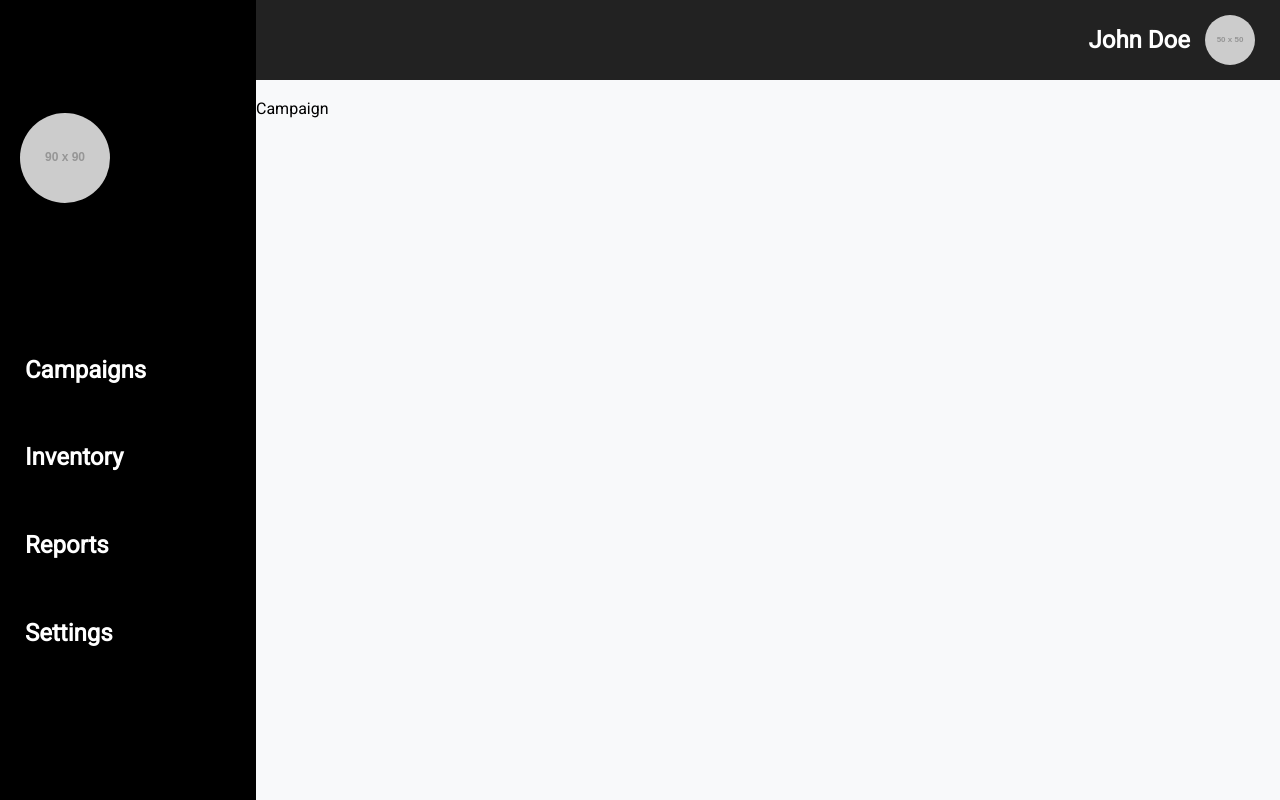
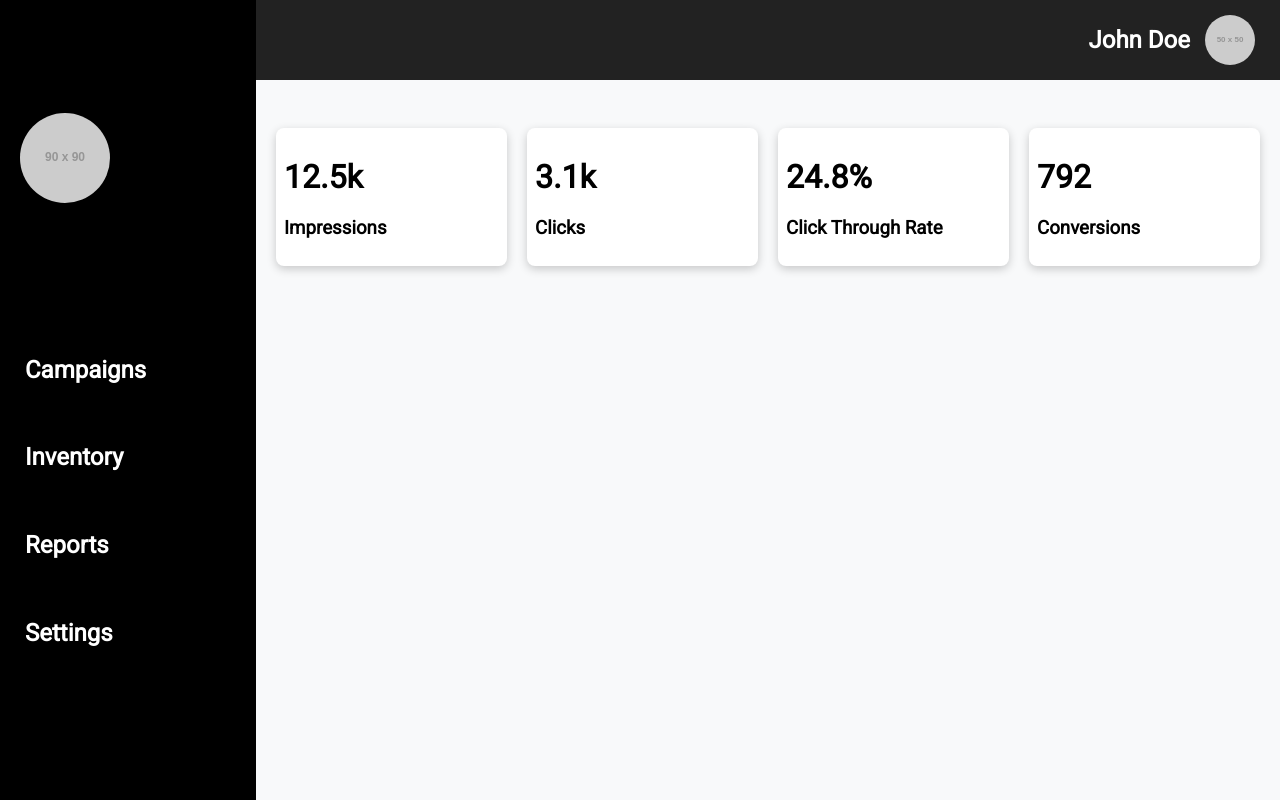
Before and after one commit to patra0o/AdServer-Advertisers-Publishers-Dashboard, a Next.js app: page /advertiser/dashboard/campaign in a window 1280 px wide. Built offline with nearby package versions, Linux system fonts and the light colour scheme.

Commit message:
Campaign Page created

```diff
--- /dev/null
+++ b/src/app/advertiser/dashboard/campaign/[page].tsx
@@ -0,0 +1,43 @@
+"use client"
+
+import React from 'react'
+import { useSearchParams } from 'next/navigation'
+import CampaignDataGrid from '@/components/campaingDataGrid'
+
+export default function CampaignPage() {
+
+  // Extracting campaign data from the query parameters
+  const searchParams = useSearchParams()
+  const id = searchParams.get('id')
+  const name = searchParams.get('name')
+  const start = searchParams.get('start')
+  const end = searchParams.get('end')
+  const updated = searchParams.get('updated')
+
+  return (
+    <div style={{ padding: "0 20px" }}>
+      <h1>{name}</h1>
+
+      <div className="highlightContainer">
+        <div className="highlightItem">
+          <h1>12.5k</h1>
+          <h3>Impressions</h3>
+        </div>
+        <div className="highlightItem">
+          <h1>3.1k</h1>
+          <h3>Clicks</h3>
+        </div>
+        <div className="highlightItem">
+          <h1>24.8%</h1>
+          <h3>Click Through Rate</h3>
+        </div>
+        <div className="highlightItem">
+          <h1>792</h1>
+          <h3>Conversions</h3>
+        </div>
+      </div>
+
+      {/* <CampaignDataGrid></CampaignDataGrid> */}
+    </div>
+  )
+}
--- a/src/app/advertiser/dashboard/campaign/page.tsx
+++ b/src/app/advertiser/dashboard/campaign/page.tsx
@@ -1,7 +1,8 @@
 import React from 'react'
+import CampaignPage from './[page]'
 
-export default function Campaign() {
+export default function CampaignDisplay() {
   return (
-    <div>Campaign</div>
+    <CampaignPage></CampaignPage>
   )
 }
--- a/src/app/globals.css
+++ b/src/app/globals.css
@@ -104,9 +104,8 @@ select {
   height: 100vh;
   margin: 0;
   flex: 4;
-  /* overflow-y: scroll;
-  overflow-x: hidden; */
-  overflow: hidden;
+  overflow-y: scroll;
+  overflow-x: hidden;
 }
 
 /* For WebKit browsers */
@@ -158,3 +157,24 @@ select {
 .grid-tool-bar {
   justify-content: end;
 }
+
+.highlightContainer {
+  display: flex;
+  flex-direction: 'row';
+  justify-content: 'space-between';
+  align-items: 'center';
+  gap: 20px;
+}
+
+.highlightItem {
+  flex: 1;
+  background-color: #fff;
+  padding: 8px;
+  margin: 8px 0px;
+  border-radius: 8px;
+  box-shadow: 0 3px 10px rgba(0,0,0,.2);
+}
+
+.highlightTextLarge {
+  font-weight: 500;
+}
```
Also changed, not shown: src/components/campaingDataGrid.tsx (+31 -12 lines).
